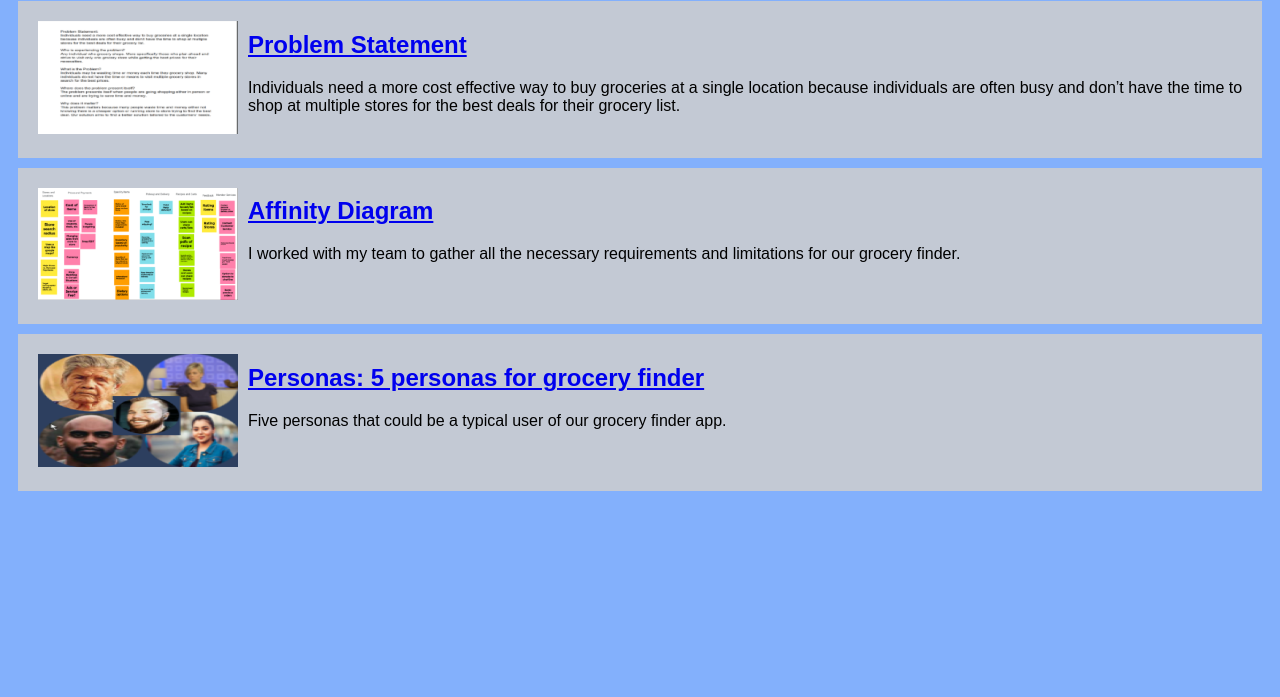
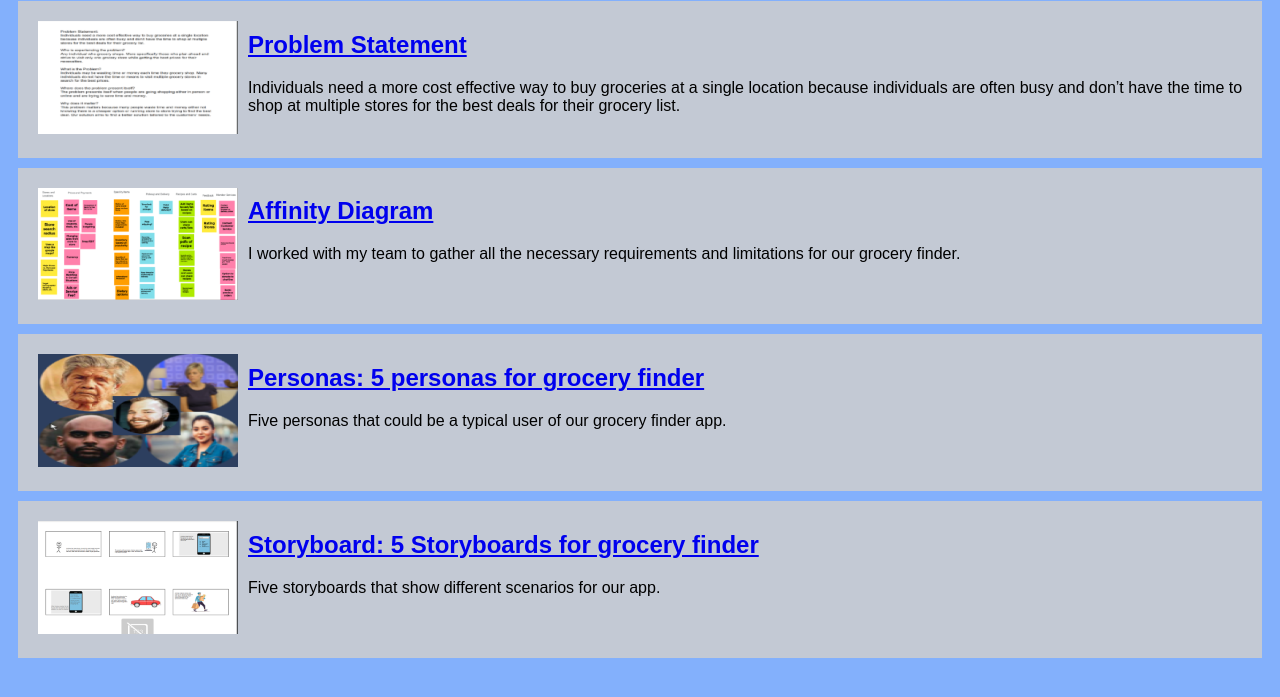
Before and after one commit to Siegfriedj2018/Siegfriedj2018.github.io, a plain HTML site: page index.html in a window 1280 px wide. Shown: the part 79-776 px from the top of the page. Drawn offline with Linux system fonts and the light colour scheme.

Commit message:
Added storyboard assignment

```diff
--- a/index.html
+++ b/index.html
@@ -47,5 +47,18 @@
                 </p>
             </section>
         </section>
+
+        <!-- Storyboard Assignment -->
+        <section class="assignment">
+            <a href="Files/CSCE 190 - Storyboard.pdf">
+                <img src="images/csce190_storyboard.png">
+            </a>
+            <section class="assignment-details">
+                <a href="Files/CSCE 190 - Storyboard.pdf"><h2>Storyboard: 5 Storyboards for grocery finder</h2></a>
+                <p>
+                    Five storyboards that show different scenarios for our app.
+                </p>
+            </section>
+        </section>
     </body>
 </html>
```
Also changed, not shown: images/csce190_storyboard.png (added), 1 other file.
